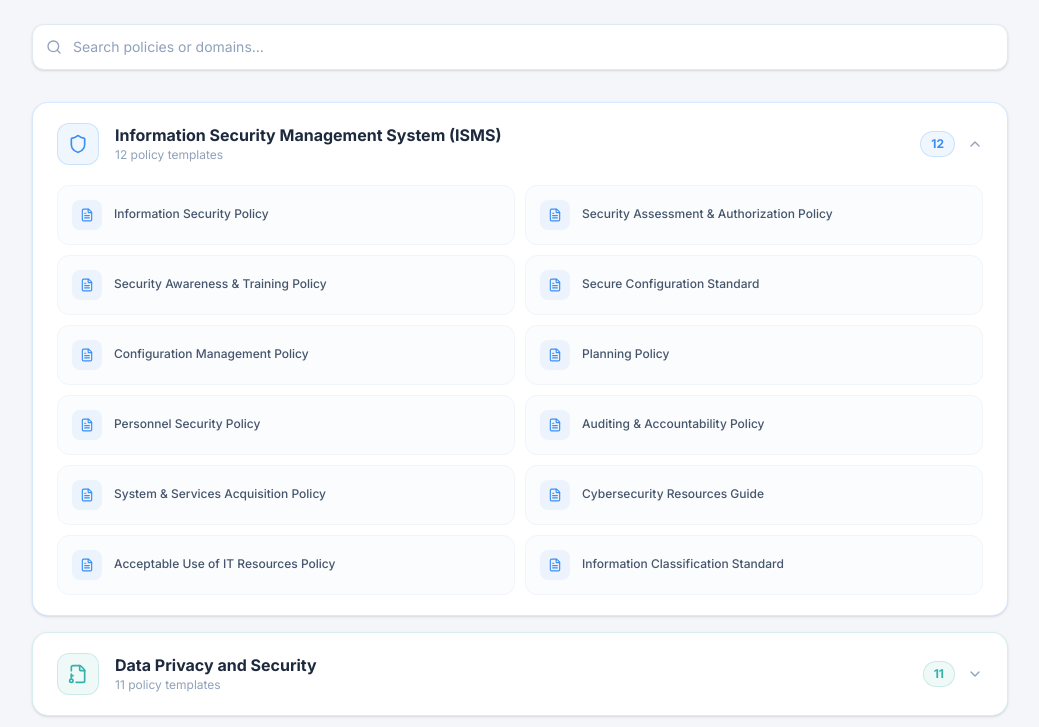
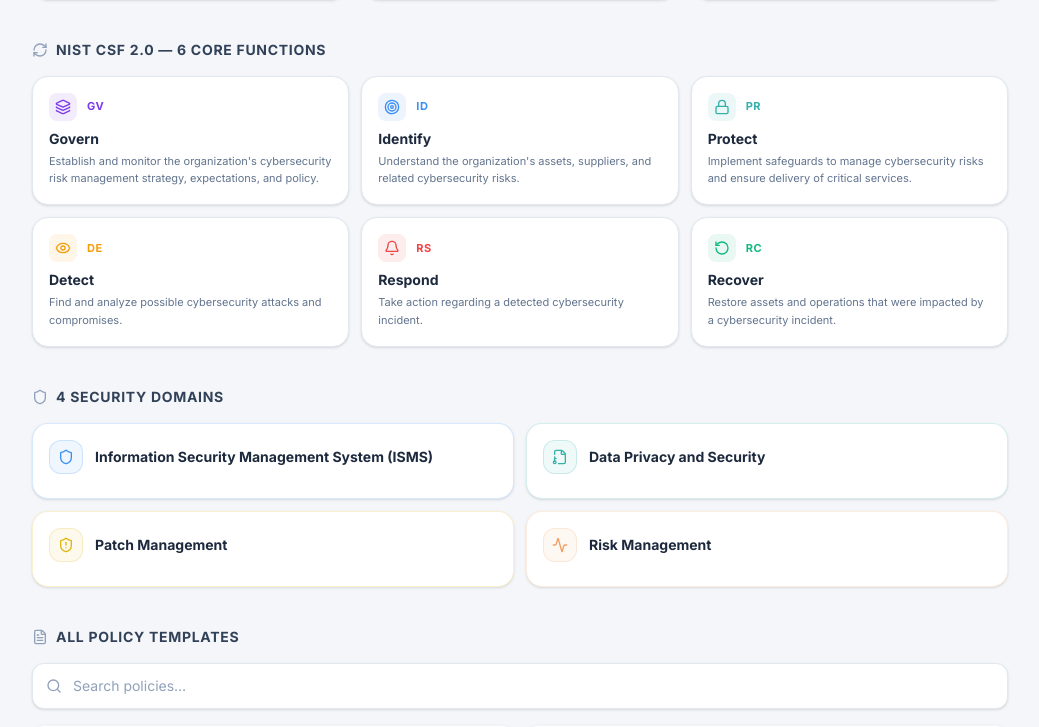
Before and after one commit to Joshua16vinu/Hack-IITK-2026, a React (Vite) app: page /nist-policies in a window 1280 px wide. Shown: the part 359-1086 px from the top of the page, without its empty margins (120-1159 px from the left). Built offline with nearby package versions, Linux system fonts and the light colour scheme.

Commit message:
refactor: redesign domain context UI with categorized rows and template expansion toggle

```diff
--- a/src/pages/NistPolicies.tsx
+++ b/src/pages/NistPolicies.tsx
@@ -1,51 +1,117 @@
 "use client";
 
 import { useState, useMemo } from "react";
-import { motion, AnimatePresence } from "framer-motion";
+import { motion } from "framer-motion";
 import { nistDomainsData } from "@/data/nistPolicies";
 import {
   BookOpen,
   Search,
   ExternalLink,
   FileText,
-  ChevronDown,
-  ChevronUp,
   X,
   ArrowLeft,
   Shield,
+  Eye,
+  Bell,
+  RefreshCw,
+  RotateCcw,
+  Layers,
+  Target,
+  Lock,
+  Activity,
+  Zap,
+  Database,
 } from "lucide-react";
 import { cn } from "@/lib/utils";
 import { Link } from "react-router-dom";
 import { AppTopBar } from "@/components/layout/AppTopBar";
 import { getStyle } from "@/data/domainStyles";
 
+// ─── NIST CSF Functions ───────────────────────────────────────────────────────
+
+const nistFunctions = [
+  {
+    id: "GV",
+    name: "Govern",
+    description:
+      "Establish and monitor the organization's cybersecurity risk management strategy, expectations, and policy.",
+    color: "#7C3AED",
+    bg: "#7C3AED",
+    icon: Layers,
+  },
+  {
+    id: "ID",
+    name: "Identify",
+    description:
+      "Understand the organization's assets, suppliers, and related cybersecurity risks.",
+    color: "#3B8FF3",
+    bg: "#3B8FF3",
+    icon: Target,
+  },
+  {
+    id: "PR",
+    name: "Protect",
+    description:
+      "Implement safeguards to manage cybersecurity risks and ensure delivery of critical services.",
+    color: "#34B1AA",
+    bg: "#34B1AA",
+    icon: Lock,
+  },
+  {
+    id: "DE",
+    name: "Detect",
+    description:
+      "Find and analyze possible cybersecurity attacks and compromises.",
+    color: "#F59E0B",
+    bg: "#F59E0B",
+    icon: Eye,
+  },
+  {
+    id: "RS",
+    name: "Respond",
+    description:
+      "Take action regarding a detected cybersecurity incident.",
+    color: "#EF4444",
+    bg: "#EF4444",
+    icon: Bell,
+  },
+  {
+    id: "RC",
+    name: "Recover",
+    description:
+      "Restore assets and operations that were impacted by a cybersecurity incident.",
+    color: "#10B981",
+    bg: "#10B981",
+    icon: RotateCcw,
+  },
+];
+
+// ─── NIST Domains (from data) ─────────────────────────────────────────────────
+
+const domainIcons = [Shield, Database, Activity, Zap];
+
 // ─── Page ────────────────────────────────────────────────────────────────────
 
 export default function NistPoliciesPage() {
   const [search, setSearch] = useState("");
-  const [expandedDomain, setExpandedDomain] = useState<string | null>(
-    nistDomainsData[0].name,
-  );
 
-  const totalPolicies = useMemo(
-    () => nistDomainsData.reduce((a, d) => a + d.policies.length, 0),
+  const allPolicies = useMemo(
+    () =>
+      nistDomainsData.flatMap((d) =>
+        d.policies.map((p) => ({ ...p, domain: d.name })),
+      ),
     [],
   );
 
-  const filteredDomains = useMemo(() => {
-    if (!search.trim()) return nistDomainsData;
+  const filteredPolicies = useMemo(() => {
+    if (!search.trim()) return allPolicies;
     const q = search.toLowerCase();
-    return nistDomainsData
-      .map((d) => ({
-        ...d,
-        policies: d.policies.filter(
+    return allPolicies.filter(
       (p) =>
         p.name.toLowerCase().includes(q) ||
-            d.name.toLowerCase().includes(q),
-        ),
-      }))
-      .filter((d) => d.policies.length > 0);
-  }, [search]);
+        p.domain.toLowerCase().includes(q),
+    );
+  }, [search, allPolicies]);
 
   return (
     <div className="min-h-screen bg-[#f5f6fa]">
@@ -62,7 +128,7 @@ export default function NistPoliciesPage() {
         }
       />
 
-      <div className="max-w-5xl mx-auto px-6 pt-10 pb-20 space-y-8">
+      <div className="max-w-5xl mx-auto px-6 pt-10 pb-20 space-y-10">
         {/* ── Hero ── */}
         <motion.div
           initial={{ opacity: 0, y: 16 }}
@@ -77,9 +143,7 @@ export default function NistPoliciesPage() {
             NIST Policies
           </h1>
           <p className="text-slate-500 text-base max-w-2xl">
-            Standard policy directory and templates for compliance domains.
-            Browse and download official CIS/NIST policy documents organized by
-            security domain.
+            Explore all 6 NIST CSF 2.0 Core Functions and 4 Security Domains — search, browse, and download official policy templates aligned with NIST SP 800-53.
           </p>
         </motion.div>
 
@@ -88,8 +152,21 @@ export default function NistPoliciesPage() {
           initial={{ opacity: 0, y: 10 }}
           animate={{ opacity: 1, y: 0 }}
           transition={{ delay: 0.08 }}
-          className="grid grid-cols-2 gap-4"
+          className="grid grid-cols-3 gap-4"
         >
+          <div className="bg-white border border-slate-200 rounded-2xl px-5 py-4 flex items-center gap-4 shadow-sm">
+            <div className="p-2.5 rounded-xl bg-[#7C3AED]/8">
+              <Lock className="w-5 h-5 text-[#7C3AED]" />
+            </div>
+            <div>
+              <p className="text-[11px] font-semibold text-slate-400 uppercase tracking-wider">
+                NIST CSF Functions
+              </p>
+              <p className="text-2xl font-extrabold text-[#7C3AED] tabular-nums mt-0.5">
+                {nistFunctions.length}
+              </p>
+            </div>
+          </div>
           <div className="bg-white border border-slate-200 rounded-2xl px-5 py-4 flex items-center gap-4 shadow-sm">
             <div className="p-2.5 rounded-xl bg-[#3B8FF3]/8">
               <Shield className="w-5 h-5 text-[#3B8FF3]" />
@@ -112,9 +189,108 @@ export default function NistPoliciesPage() {
                 Policy Templates
               </p>
               <p className="text-2xl font-extrabold text-[#34B1AA] tabular-nums mt-0.5">
-                {totalPolicies}
+                {allPolicies.length}
               </p>
             </div>
+          </div>
+        </motion.div>
+
+        {/* ── NIST CSF Functions ── */}
+        <motion.div
+          initial={{ opacity: 0, y: 10 }}
+          animate={{ opacity: 1, y: 0 }}
+          transition={{ delay: 0.13 }}
+          className="space-y-4"
+        >
+          <div className="flex items-center gap-2">
+            <RefreshCw className="w-4 h-4 text-slate-400" />
+            <h2 className="text-sm font-bold text-slate-700 uppercase tracking-wider">
+              NIST CSF 2.0 — 6 Core Functions
+            </h2>
+          </div>
+          <div className="grid grid-cols-2 sm:grid-cols-3 gap-3">
+            {nistFunctions.map((fn, i) => {
+              const Icon = fn.icon;
+              return (
+                <motion.div
+                  key={fn.id}
+                  initial={{ opacity: 0, y: 10 }}
+                  animate={{ opacity: 1, y: 0 }}
+                  transition={{ delay: 0.15 + i * 0.06 }}
+                  className="bg-white border border-slate-200 rounded-2xl p-4 shadow-sm hover:shadow-md transition-shadow"
+                >
+                  <div className="flex items-center gap-2.5 mb-2">
+                    <div
+                      className="p-1.5 rounded-lg"
+                      style={{ backgroundColor: `${fn.bg}18` }}
+                    >
+                      <Icon className="w-4 h-4" style={{ color: fn.color }} />
+                    </div>
+                    <span
+                      className="text-[11px] font-bold uppercase tracking-wider"
+                      style={{ color: fn.color }}
+                    >
+                      {fn.id}
+                    </span>
+                  </div>
+                  <p className="text-sm font-bold text-slate-800 mb-1">
+                    {fn.name}
+                  </p>
+                  <p className="text-[11px] text-slate-500 leading-relaxed">
+                    {fn.description}
+                  </p>
+                </motion.div>
+              );
+            })}
+          </div>
+        </motion.div>
+
+        {/* ── NIST Domains ── */}
+        <motion.div
+          initial={{ opacity: 0, y: 10 }}
+          animate={{ opacity: 1, y: 0 }}
+          transition={{ delay: 0.2 }}
+          className="space-y-4"
+        >
+          <div className="flex items-center gap-2">
+            <Shield className="w-4 h-4 text-slate-400" />
+            <h2 className="text-sm font-bold text-slate-700 uppercase tracking-wider">
+              4 Security Domains
+            </h2>
+          </div>
+          <div className="grid grid-cols-2 gap-3">
+            {nistDomainsData.map((domain, i) => {
+              const style = getStyle(domain.name);
+              const Icon = style.icon;
+              return (
+                <motion.div
+                  key={domain.name}
+                  initial={{ opacity: 0, y: 10 }}
+                  animate={{ opacity: 1, y: 0 }}
+                  transition={{ delay: 0.22 + i * 0.06 }}
+                  className={cn(
+                    "bg-white border rounded-2xl p-4 shadow-sm hover:shadow-md transition-shadow",
+                    style.border,
+                  )}
+                >
+                  <div className="flex items-center gap-3 mb-2">
+                    <div
+                      className={cn(
+                        "p-2 rounded-xl",
+                        style.bg,
+                        "border",
+                        style.border,
+                      )}
+                    >
+                      <Icon className={cn("w-4 h-4", style.color)} />
+                    </div>
+                    <p className="text-sm font-bold text-slate-800 leading-tight">
+                      {domain.name}
+                    </p>
+                  </div>
+                </motion.div>
+              );
+            })}
           </div>
         </motion.div>
 
@@ -122,13 +298,20 @@ export default function NistPoliciesPage() {
         <motion.div
           initial={{ opacity: 0, y: 8 }}
           animate={{ opacity: 1, y: 0 }}
-          transition={{ delay: 0.12 }}
-          className="relative"
+          transition={{ delay: 0.25 }}
+          className="space-y-4"
         >
+          <div className="flex items-center gap-2">
+            <FileText className="w-4 h-4 text-slate-400" />
+            <h2 className="text-sm font-bold text-slate-700 uppercase tracking-wider">
+              All Policy Templates
+            </h2>
+          </div>
+          <div className="relative">
             <Search className="absolute left-3.5 top-1/2 -translate-y-1/2 w-4 h-4 text-slate-400 pointer-events-none" />
             <input
               type="text"
-            placeholder="Search policies or domains…"
+              placeholder="Search policies…"
               value={search}
               onChange={(e) => setSearch(e.target.value)}
               className="w-full pl-10 pr-10 py-3 bg-white border border-slate-200 rounded-xl text-sm text-slate-800 placeholder:text-slate-400 focus:outline-none focus:ring-2 focus:ring-[#3B8FF3]/30 focus:border-[#3B8FF3]/50 shadow-sm transition-all"
@@ -141,14 +324,14 @@ export default function NistPoliciesPage() {
                 <X className="w-4 h-4" />
               </button>
             )}
-        </motion.div>
+          </div>
 
-        {/* ── Domain Accordion List ── */}
-        {filteredDomains.length === 0 ? (
+          {/* ── Policy grid ── */}
+          {filteredPolicies.length === 0 ? (
             <motion.div
               initial={{ opacity: 0 }}
               animate={{ opacity: 1 }}
-            className="text-center py-20 text-slate-400"
+              className="text-center py-16 text-slate-400"
             >
               <Search className="w-10 h-10 mx-auto mb-3 opacity-25" />
               <p className="font-medium text-slate-500">
@@ -156,106 +339,20 @@ export default function NistPoliciesPage() {
               </p>
             </motion.div>
           ) : (
-          <div className="space-y-4">
-            {filteredDomains.map((domain, di) => {
-              const style = getStyle(domain.name);
-              const Icon = style.icon;
-              const isOpen = expandedDomain === domain.name || !!search;
-
-              return (
-                <motion.div
-                  key={domain.name}
-                  initial={{ opacity: 0, y: 14 }}
-                  animate={{ opacity: 1, y: 0 }}
-                  transition={{ delay: di * 0.07 }}
-                  className={cn(
-                    "bg-white rounded-2xl border shadow-sm overflow-hidden transition-all",
-                    style.border,
-                  )}
-                >
-                  {/* Accordion header */}
-                  <button
-                    onClick={() =>
-                      setExpandedDomain(isOpen && !search ? null : domain.name)
-                    }
-                    className="w-full flex items-center justify-between px-6 py-5 hover:bg-slate-50/70 transition-colors"
-                  >
-                    <div className="flex items-center gap-4">
-                      <div
-                        className={cn(
-                          "p-2.5 rounded-xl",
-                          style.bg,
-                          "border",
-                          style.border,
-                        )}
-                      >
-                        <Icon className={cn("w-5 h-5", style.color)} />
-                      </div>
-                      <div className="text-left">
-                        <p className="font-bold text-slate-800 text-base leading-tight">
-                          {domain.name}
-                        </p>
-                        <p className="text-xs text-slate-400 mt-0.5">
-                          {domain.policies.length} policy templates
-                        </p>
-                      </div>
-                    </div>
-                    <div className="flex items-center gap-3 shrink-0 ml-4">
-                      <span
-                        className={cn(
-                          "text-xs font-bold px-2.5 py-1 rounded-full border",
-                          style.color,
-                          style.bg,
-                          style.border,
-                        )}
-                      >
-                        {domain.policies.length}
-                      </span>
-                      {!search &&
-                        (isOpen ? (
-                          <ChevronUp className="w-4 h-4 text-slate-400" />
-                        ) : (
-                          <ChevronDown className="w-4 h-4 text-slate-400" />
-                        ))}
-                    </div>
-                  </button>
-
-                  {/* Policy list */}
-                  <AnimatePresence>
-                    {isOpen && (
-                      <motion.div
-                        initial={{ height: 0, opacity: 0 }}
-                        animate={{ height: "auto", opacity: 1 }}
-                        exit={{ height: 0, opacity: 0 }}
-                        transition={{ duration: 0.22 }}
-                        className="overflow-hidden"
-                      >
-                        <div className="px-6 pb-5 grid grid-cols-1 sm:grid-cols-2 gap-2.5">
-                          {domain.policies.map((policy, pi) => (
+            <div className="grid grid-cols-1 sm:grid-cols-2 gap-2.5">
+              {filteredPolicies.map((policy, pi) => (
                 <motion.a
-                              key={policy.name}
+                  key={`${policy.domain}-${policy.name}`}
                   href={policy.url}
                   target="_blank"
                   rel="noopener noreferrer"
                   initial={{ opacity: 0, y: 6 }}
                   animate={{ opacity: 1, y: 0 }}
-                              transition={{ delay: pi * 0.03 }}
-                              className="group flex items-center gap-3 p-3.5 rounded-xl border border-slate-100 hover:border-[#3B8FF3]/30 hover:bg-[#3B8FF3]/3 bg-slate-50/50 transition-all"
+                  transition={{ delay: pi * 0.02 }}
+                  className="group flex items-center gap-3 p-3.5 rounded-xl border border-slate-100 hover:border-[#3B8FF3]/30 hover:bg-[#3B8FF3]/3 bg-white shadow-sm transition-all"
                 >
-                              <div
-                                className={cn(
-                                  "p-2 rounded-lg shrink-0 transition-colors",
-                                  style.bg,
-                                  "group-hover:bg-[#3B8FF3]/15",
-                                )}
-                              >
-                                <FileText
-                                  className={cn(
-                                    "w-3.5 h-3.5 transition-colors",
-                                    style.color,
-                                    "group-hover:text-[#3B8FF3]",
-                                  )}
-                                />
+                  <div className="p-2 rounded-lg shrink-0 bg-slate-50 group-hover:bg-[#3B8FF3]/10 transition-colors">
+                    <FileText className="w-3.5 h-3.5 text-slate-400 group-hover:text-[#3B8FF3] transition-colors" />
                   </div>
                   <span className="text-xs font-medium text-slate-600 group-hover:text-slate-900 flex-1 leading-snug transition-colors">
                     {policy.name}
@@ -264,19 +361,13 @@ export default function NistPoliciesPage() {
                 </motion.a>
               ))}
             </div>
+          )}
         </motion.div>
-                    )}
-                  </AnimatePresence>
-                </motion.div>
-              );
-            })}
-          </div>
-        )}
 
         {/* ── Footer note ── */}
-        <div className="text-center pt-4">
+        <div className="text-center pt-4 space-y-1.5">
           <p className="text-xs text-slate-400">
-            Policy templates sourced from{" "}
+            Policies sourced from{" "}
             <a
               href="https://www.cisecurity.org"
               target="_blank"
@@ -285,7 +376,18 @@ export default function NistPoliciesPage() {
             >
               CIS Security
             </a>{" "}
-            and aligned with NIST SP 800-53 Rev. 5.
+            and aligned with NIST SP 800-53.
+          </p>
+          <p className="text-xs text-slate-400">
+            <a
+              href="https://www.cisecurity.org/-/media/project/cisecurity/cisecurity/data/media/files/uploads/2024/08/cisms-isac-nist-cybersecurity-framework-policy-template-guide-2024.pdf"
+              target="_blank"
+              rel="noopener noreferrer"
+              className="inline-flex items-center gap-1 text-[#3B8FF3] hover:underline"
+            >
+              <FileText className="w-3 h-3" />
+              Download the CIS NIST CSF Policy Template Guide (2024 PDF)
+            </a>
           </p>
         </div>
       </div>
```
Also changed, not shown: src/components/features/analysis/ResultsDomainDetails.tsx (+88 -25 lines). Lines whose indentation alone changed are shown as unchanged.
